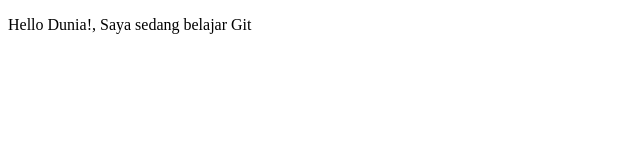
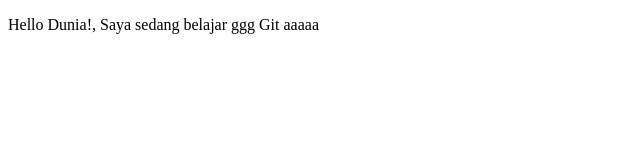
Before and after one commit to wijayanto1320/belajargit, a plain HTML site: page index.html in a window 1280 px wide. Shown: the full height of the page, 0-640 px from the left. Drawn offline with Linux system fonts and the light colour scheme.

Commit message:
pergantian isi 13

```diff
--- a/index.html
+++ b/index.html
@@ -5,6 +5,6 @@
         <title>Belajar Git - Project 01</title>
     </head>
     <body>
-        <p>Hello Dunia!, Saya sedang belajar Git</p>
+        <p>Hello Dunia!, Saya sedang belajar ggg Git aaaaa</p>
     </body>
 </html>
```
